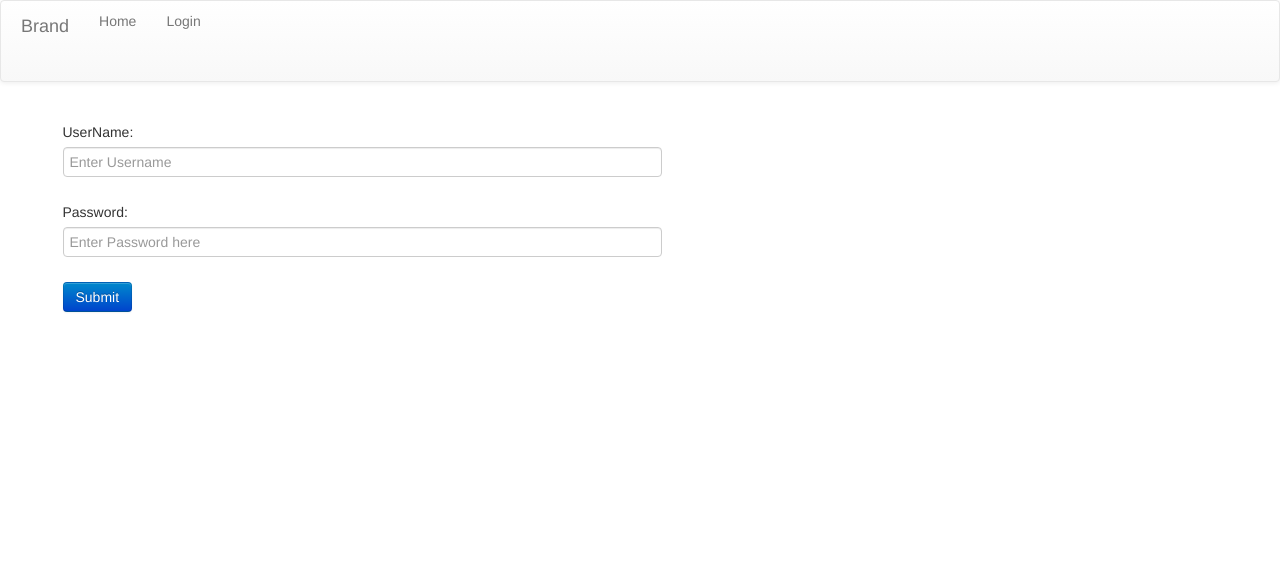
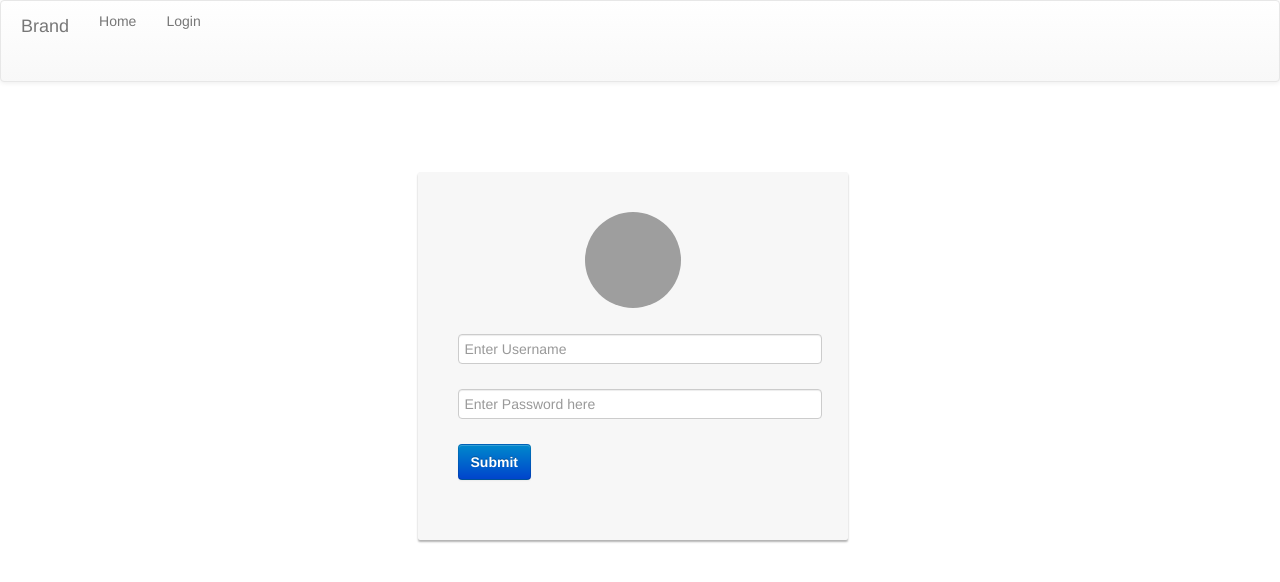
Before and after one commit to onkarpatil/OrderCart, an Angular app: page /login in a window 1280 px wide. Shown: the top 582 px of the page. Built offline with nearby package versions, Linux system fonts and the light colour scheme; grey boxes are pictures that could not be loaded.

Commit message:
css changes

```diff
--- a/src/app/login/login.component.css
+++ b/src/app/login/login.component.css
@@ -0,0 +1,141 @@
+/*
+ * Specific styles of signin component
+ */
+/*
+ * General styles
+ */
+body, html {
+    height: 100%;
+    background-repeat: no-repeat;
+    background-image: linear-gradient(rgb(104, 145, 162), rgb(12, 97, 33));
+}
+
+.card-container.card {
+    max-width: 350px;
+    padding: 40px 40px;
+}
+
+.btn {
+    font-weight: 700;
+    height: 36px;
+    -moz-user-select: none;
+    -webkit-user-select: none;
+    user-select: none;
+    cursor: default;
+}
+
+/*
+ * Card component
+ */
+.card {
+    background-color: #F7F7F7;
+    /* just in case there no content*/
+    padding: 20px 25px 30px;
+    margin: 0 auto 25px;
+    margin-top: 50px;
+    /* shadows and rounded borders */
+    -moz-border-radius: 2px;
+    -webkit-border-radius: 2px;
+    border-radius: 2px;
+    -moz-box-shadow: 0px 2px 2px rgba(0, 0, 0, 0.3);
+    -webkit-box-shadow: 0px 2px 2px rgba(0, 0, 0, 0.3);
+    box-shadow: 0px 2px 2px rgba(0, 0, 0, 0.3);
+}
+
+.profile-img-card {
+    width: 96px;
+    height: 96px;
+    margin: 0 auto 10px;
+    display: block;
+    -moz-border-radius: 50%;
+    -webkit-border-radius: 50%;
+    border-radius: 50%;
+}
+
+/*
+ * Form styles
+ */
+.profile-name-card {
+    font-size: 16px;
+    font-weight: bold;
+    text-align: center;
+    margin: 10px 0 0;
+    min-height: 1em;
+}
+
+.reauth-email {
+    display: block;
+    color: #404040;
+    line-height: 2;
+    margin-bottom: 10px;
+    font-size: 14px;
+    text-align: center;
+    overflow: hidden;
+    text-overflow: ellipsis;
+    white-space: nowrap;
+    -moz-box-sizing: border-box;
+    -webkit-box-sizing: border-box;
+    box-sizing: border-box;
+}
+
+.form-signin #inputEmail,
+.form-signin #inputPassword {
+    direction: ltr;
+    height: 44px;
+    font-size: 16px;
+}
+
+.form-signin input[type=email],
+.form-signin input[type=password],
+.form-signin input[type=text],
+.form-signin button {
+    width: 100%;
+    display: block;
+    margin-bottom: 10px;
+    z-index: 1;
+    position: relative;
+    -moz-box-sizing: border-box;
+    -webkit-box-sizing: border-box;
+    box-sizing: border-box;
+}
+
+.form-signin .form-control:focus {
+    border-color: rgb(104, 145, 162);
+    outline: 0;
+    -webkit-box-shadow: inset 0 1px 1px rgba(0,0,0,.075),0 0 8px rgb(104, 145, 162);
+    box-shadow: inset 0 1px 1px rgba(0,0,0,.075),0 0 8px rgb(104, 145, 162);
+}
+
+.btn.btn-signin {
+    /*background-color: #4d90fe; */
+    background-color: rgb(104, 145, 162);
+    /* background-color: linear-gradient(rgb(104, 145, 162), rgb(12, 97, 33));*/
+    padding: 0px;
+    font-weight: 700;
+    font-size: 14px;
+    height: 36px;
+    -moz-border-radius: 3px;
+    -webkit-border-radius: 3px;
+    border-radius: 3px;
+    border: none;
+    -o-transition: all 0.218s;
+    -moz-transition: all 0.218s;
+    -webkit-transition: all 0.218s;
+    transition: all 0.218s;
+}
+
+.btn.btn-signin:hover,
+.btn.btn-signin:active,
+.btn.btn-signin:focus {
+    background-color: rgb(12, 97, 33);
+}
+
+.forgot-password {
+    color: rgb(104, 145, 162);
+}
+
+.forgot-password:hover,
+.forgot-password:active,
+.forgot-password:focus{
+    color: rgb(12, 97, 33);
+}
--- a/src/app/login/login.component.html
+++ b/src/app/login/login.component.html
@@ -1,20 +1,18 @@
 <div class="container">
-
-  <div class="col-md-6">
+  <div class="card card-container">
+    <!-- <img class="profile-img-card" src="//lh3.googleusercontent.com/-6V8xOA6M7BA/AAAAAAAAAAI/AAAAAAAAAAA/rzlHcD0KYwo/photo.jpg?sz=120" alt="" /> -->
+    <img id="profile-img" class="profile-img-card" src="//ssl.gstatic.com/accounts/ui/avatar_2x.png" />
+    <p id="profile-name" class="profile-name-card"></p>
     <form [formGroup]="loginForm" (submit)="login(loginForm.value)">
       <div class="form-group">
-        <label>UserName:</label>
         <input type="text" class="form-control" formControlName="userName" placeholder="Enter Username">
       </div>
       <div class="form-group">
-        <label>Password:</label>
         <input type="password" class="form-control" formControlName="password" placeholder="Enter Password here">
       </div>
       <div class="form-group">
         <input type="submit" class="btn btn-primary" value="Submit">
       </div>
     </form>
-
-
   </div>
 </div>
```
